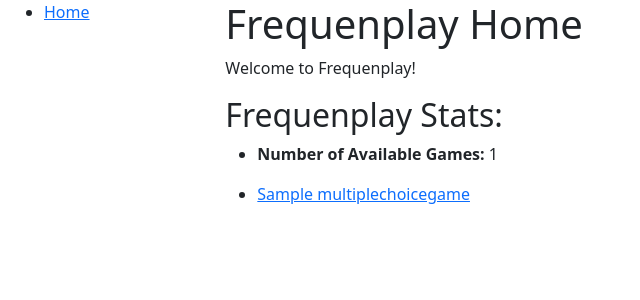
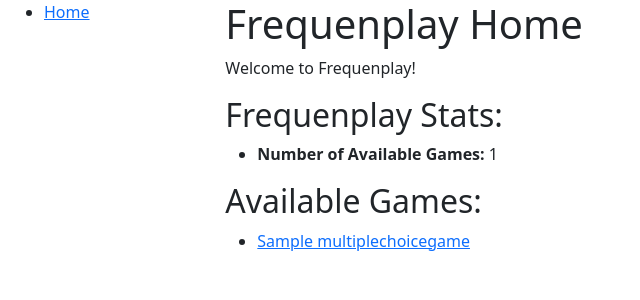
Before and after one commit to Mu-James/Frequenplay, a Django app: page /frequenplay/ in a window 1280 px wide. Shown: the top 300 px of the page, without its empty margins (0-640 px from the left). Run offline with Django 5.2, Linux system fonts and the light colour scheme; tables that the repository leaves empty hold one stand-in row (values such as "Sample post").

Commit message:
Updated with another header

```diff
--- a/core/frequenplay/templates/index.html
+++ b/core/frequenplay/templates/index.html
@@ -10,6 +10,8 @@
     <li><strong>Number of Available Games:</strong> {{ num_games }}</li>
   </ul>
 
+  <h2>Available Games:</h2>
+
   {% if game_list %}
     <ul>
     {% for game in game_list %}
```
